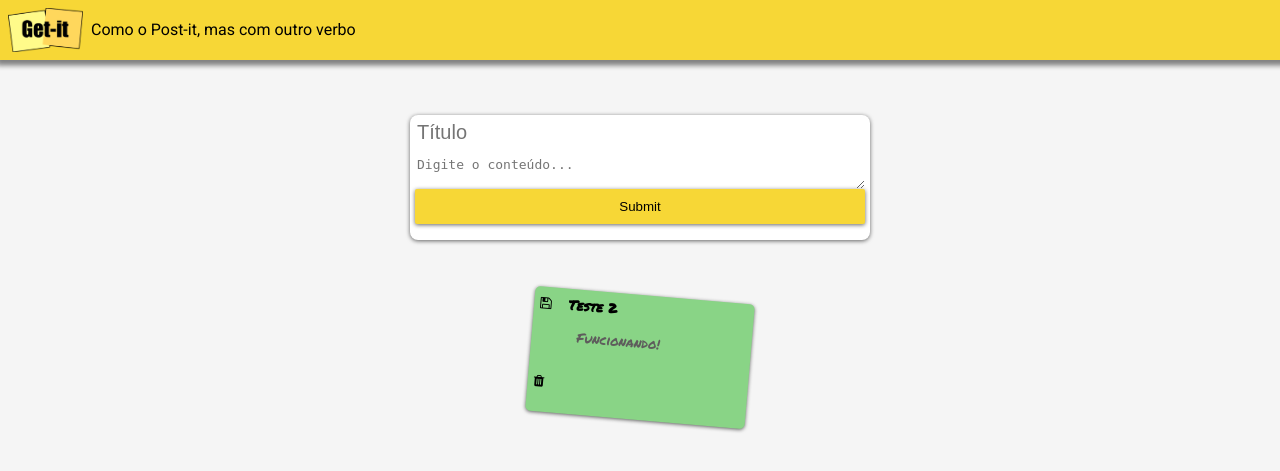
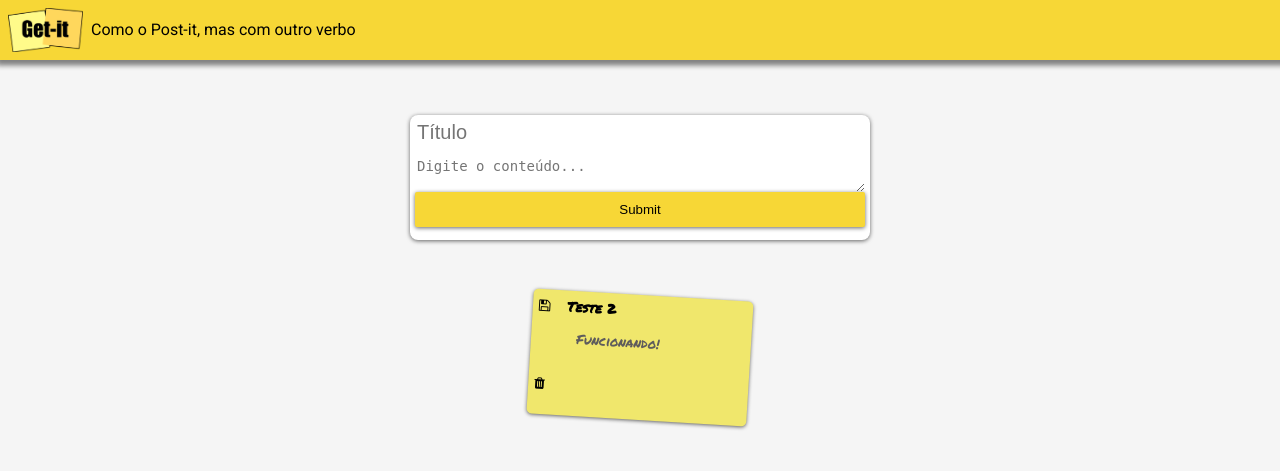
Before and after one commit to felipebpl/P1-ParteB-techweb, a Django app: page / in a window 1280 px wide. Shown: the top 471 px of the page. Run offline with Django 3.2, Linux system fonts and the light colour scheme; data comes from the database, SQL or seed files in the repository; some libraries are stand-ins or nearby versions.

Commit message:
improving css and html

```diff
--- a/notes/static/notes/css/getit.css
+++ b/notes/static/notes/css/getit.css
@@ -7,7 +7,6 @@ img {
    width: 75px;
    margin: 8px;
  }
-
 
  .appbar {
    background-color: #f7d736;
@@ -50,8 +49,8 @@ img {
 
  .autoresize{
    border: 0;
-   margin-top: 10px;
-   font-size: 13px;
+   margin-top: 11px;
+   font-size: 14px;
  }
 
  .card-container{
@@ -59,16 +58,16 @@ img {
    margin-top: 35px;
    justify-content: space-around;
    flex-wrap: wrap;
-   margin-left: 50px;
-   margin-right: 50px;
+   margin-left: 55px;
+   margin-right: 55px;
  }
 
  .card{
    display: flex;
    flex-direction: column;
    margin-top: 20px;
-   margin-right: 5px;
-   margin-left: 5px;
+   margin-right: 15px;
+   margin-left: 15px;
    border: 5px black;
    border-width: 10px;
    border-radius: 5px;
@@ -77,11 +76,11 @@ img {
    box-shadow: 0 1px 4px rgba(0, 0, 0, 0.6);
  }
 
- .card-color-1{
+ .card-color-5{
    background-color: rgb(137, 212, 134);
  }
 
- .card-color-2{
+ .card-color-4{
    background-color: rgb(224, 131, 201);
  }
 
@@ -89,58 +88,58 @@ img {
      background-color: rgb(144, 214, 238);
  }
 
- .card-color-4{
+ .card-color-2{
    background-color: rgb(241, 188, 144);
  }
 
- .card-color-5{
+ .card-color-1{
    background-color: rgb(240, 231, 108);
  }
 
- .card-rotation-1{
-   transform: rotate(3deg)
+ .card-rotation-11{
+   transform: rotate(3.5deg)
 
  }
 
- .card-rotation-2{
-   transform: rotate(-3deg)
+ .card-rotation-10{
+   transform: rotate(-2.5deg)
 
  }
 
- .card-rotation-3{
-   transform: rotate(2.5deg)
+ .card-rotation-9{
+   transform: rotate(3deg)
  }
 
- .card-rotation-4{
-   transform: rotate(-2.5deg)
+ .card-rotation-8{
+   transform: rotate(-4deg)
+ }
+
+ .card-rotation-7{
+   transform: rotate(-2deg)
+ }
+
+ .card-rotation-6{
+   transform: rotate(-3.5deg)
  }
 
  .card-rotation-5{
-   transform: rotate(-3.5deg)
- }
-
- .card-rotation-6{
-   transform: rotate(3.5deg)
- }
-
- .card-rotation-7{
   transform: rotate(3deg)
 }
 
-.card-rotation-8{
-  transform: rotate(-4deg)
+.card-rotation-4{
+  transform: rotate(4.5deg)
 }
 
-.card-rotation-9{
-  transform: rotate(5deg)
-}
-
-.card-rotation-10{
+.card-rotation-3{
   transform: rotate(-1deg)
 }
 
-.card-rotation-11{
-  transform: rotate(4.9deg)
+.card-rotation-2{
+  transform: rotate(-3deg)
+}
+
+.card-rotation-1{
+  transform: rotate(4deg)
 }
 
  .card-title{
--- a/notes/templates/notes/index.html
+++ b/notes/templates/notes/index.html
@@ -27,20 +27,20 @@
 
     <form method="post" action="{% url 'update' id=note.id %}">
       {% csrf_token %}
-      <button type="submit" id="{{note.id}}">
-        <i class="fa fa-save"></i>
-      </button>
+
+      <button type="submit" id="{{note.id}}"> <i class="fa fa-save"></i></button>
       <input type="hidden" name="id" value="{{note.id}}" />
-      <input value="{{note.title}}" name="title" class="card-title" key="{{note.id}}"/>
-      <textarea value="{{note.content}}" name="content" class="card-content" key="{{note.id}}"> {{note.content}} </textarea>
+      <input name="title" class="card-title" value="{{note.title}}" key="{{note.id}}"/>
+      <textarea name="content" class="card-content" value="{{note.content}}" key="{{note.id}}"> {{note.content}} </textarea>
+
     </form>
 
     <form method="post" action="{% url 'delete' id=note.id %}">
       {% csrf_token %}
+
       <input type="hidden" name="id" value="{{note.id}}" />
-      <button type="submit">
-        <i class="fa fa-trash"></i>
-      </button>
+      <button type="submit"><i class="fa fa-trash"></i></button>
+
     </form>
 
   </div>
```
